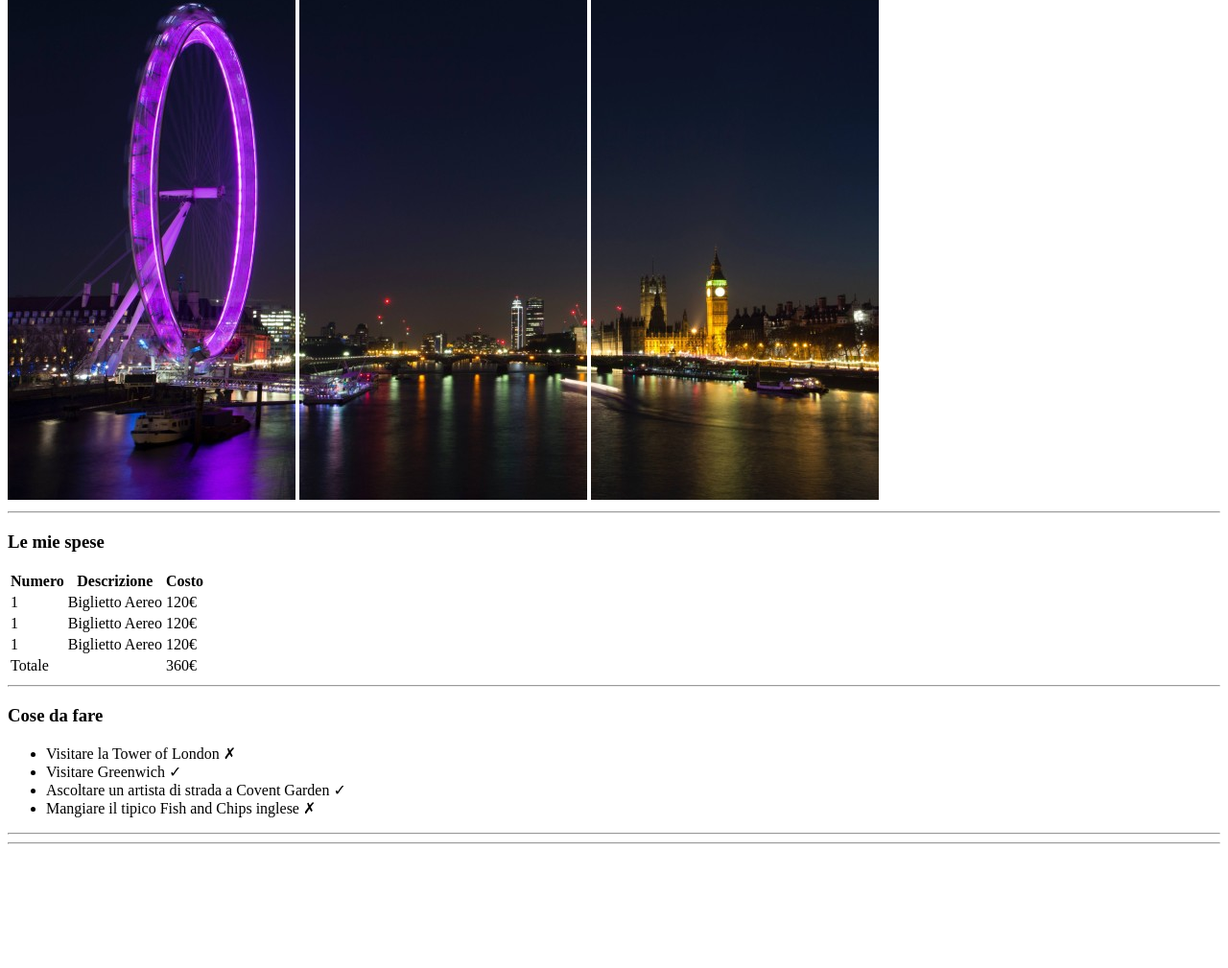
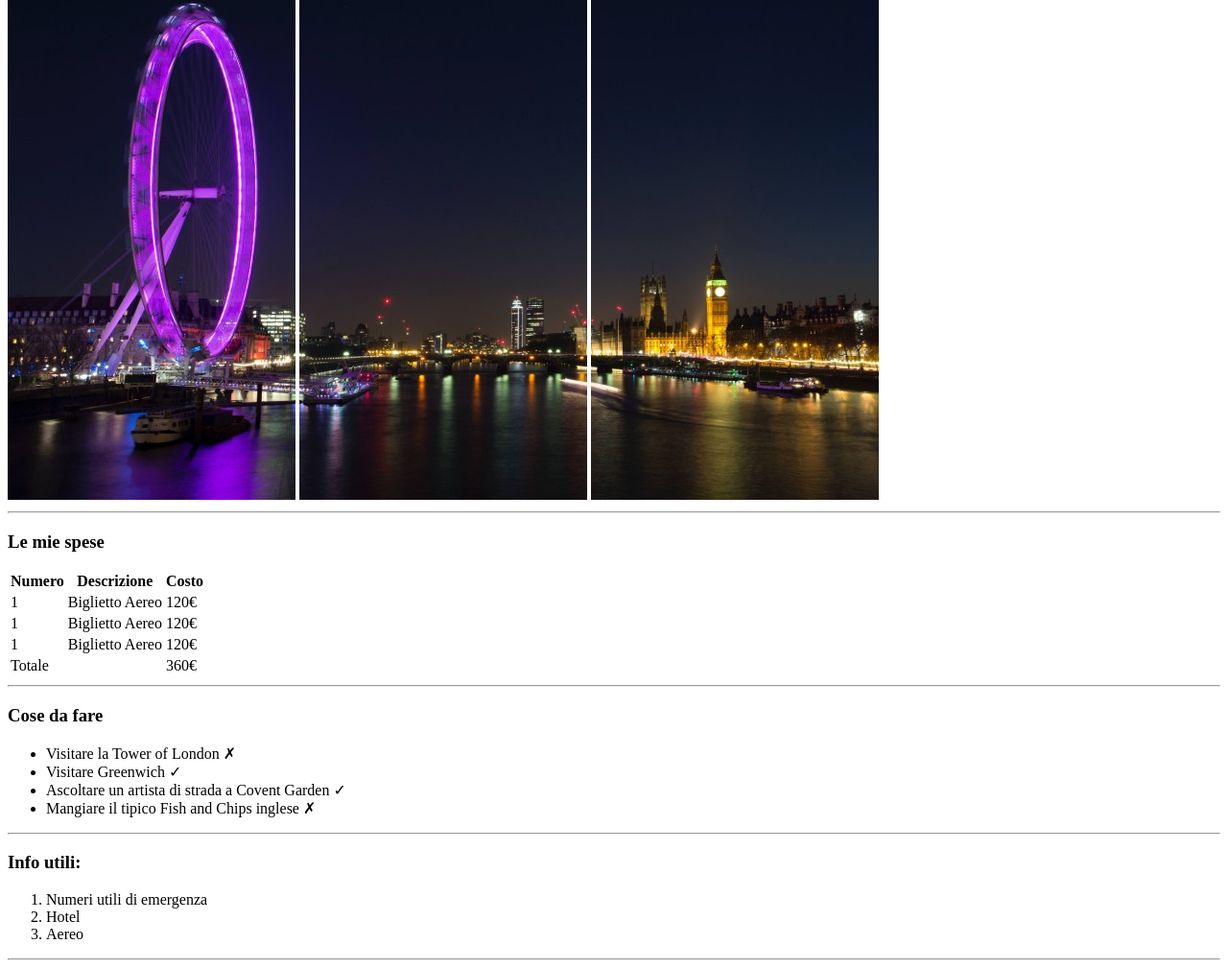
Before and after one commit to alessandrorumi/html-london-trip, a plain HTML site: page index.html in a window 1280 px wide. Shown: the part 159-1168 px from the top of the page at 96% size. Before the commit the page ends 1047 px from the top, so only its background shows below. Drawn offline with Linux system fonts and the light colour scheme.

Commit message:
Impaginazione "ul" dentro "ol"

```diff
--- a/index.html
+++ b/index.html
@@ -78,6 +78,37 @@
 
     <hr>
 
+    <h3>Info utili:</h3>
+
+    <ol>
+
+      <li>Numeri utili di emergenza
+
+        <ul>
+
+        </ul>
+
+      </li>
+
+      <li>Hotel
+
+        <ul>
+
+        </ul>
+
+      </li>
+
+
+      <li>Aereo
+
+        <ul>
+
+        </ul>
+
+      </li>
+
+    </ol>
+
   </main>
 
   <hr>
```
